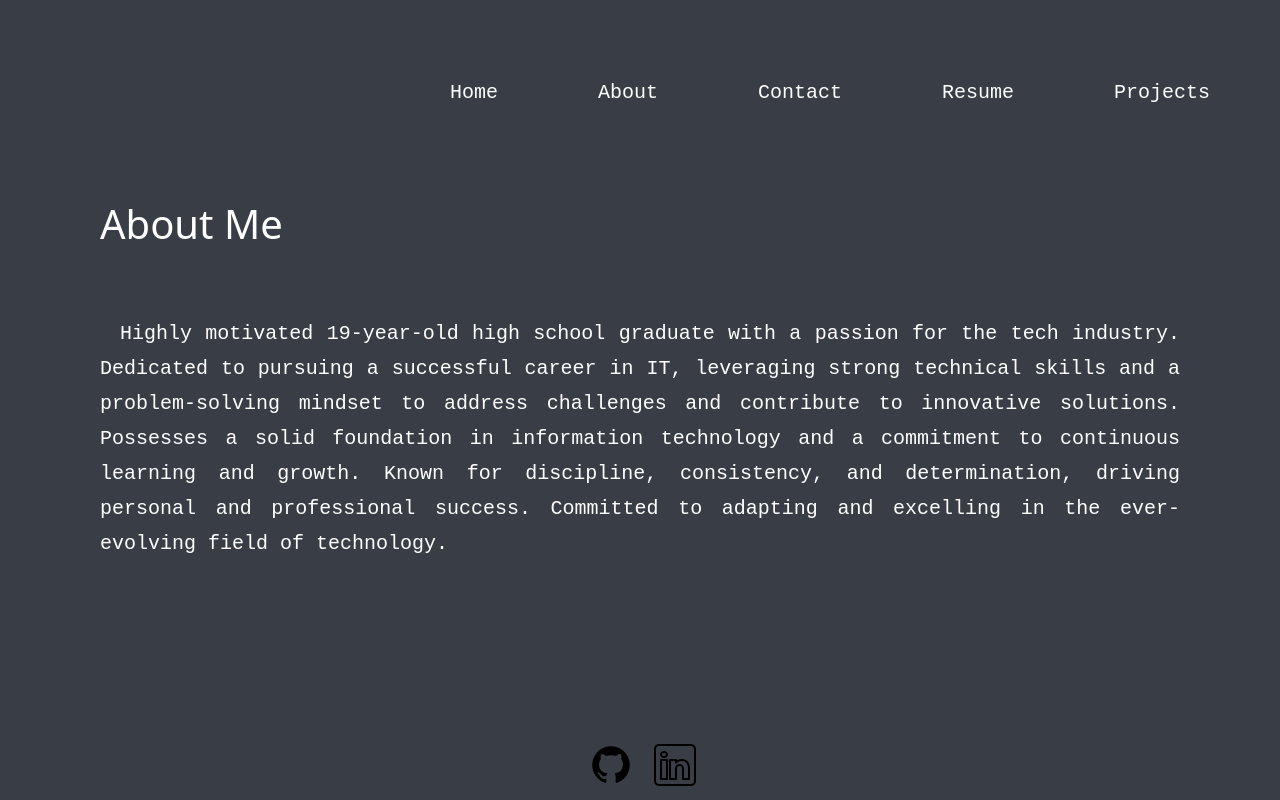
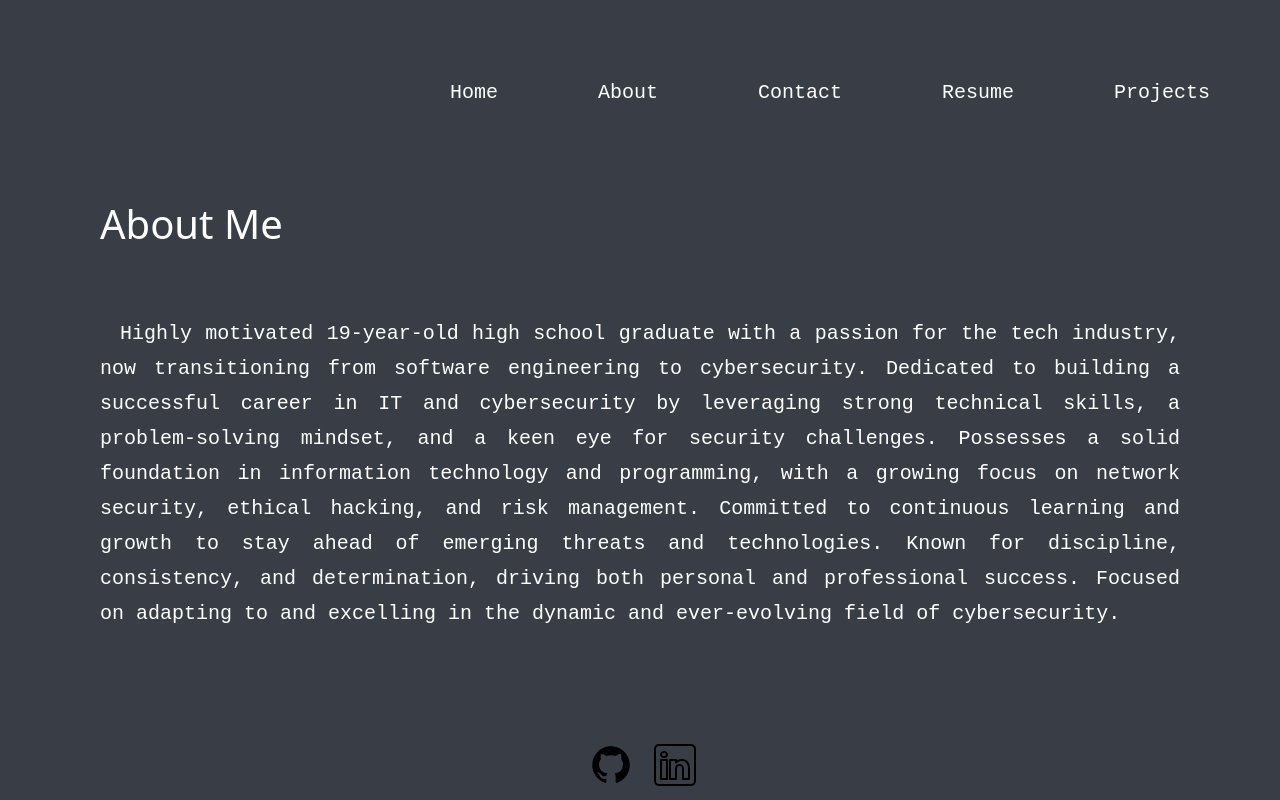
Before and after one commit to JacobK05/Portfolio, a React (Vite) app: page /about in a window 1280 px wide. Built offline with nearby package versions, Linux system fonts and the light colour scheme.

Commit message:
changed about me pragraph

```diff
--- a/src/pages/about.jsx
+++ b/src/pages/about.jsx
@@ -4,7 +4,7 @@ export default function about() {
  return(
    <div className="about-me">
    <h1 className="about-h1"> About Me </h1>
-   <p className="about-p">Highly motivated 19-year-old high school graduate with a passion for the tech industry. Dedicated to pursuing a successful career in IT, leveraging strong technical skills and a problem-solving mindset to address challenges and contribute to innovative solutions. Possesses a solid foundation in information technology and a commitment to continuous learning and growth. Known for discipline, consistency, and determination, driving personal and professional success. Committed to adapting and excelling in the ever-evolving field of technology.</p>
+   <p className="about-p">Highly motivated 19-year-old high school graduate with a passion for the tech industry, now transitioning from software engineering to cybersecurity. Dedicated to building a successful career in IT and cybersecurity by leveraging strong technical skills, a problem-solving mindset, and a keen eye for security challenges. Possesses a solid foundation in information technology and programming, with a growing focus on network security, ethical hacking, and risk management. Committed to continuous learning and growth to stay ahead of emerging threats and technologies. Known for discipline, consistency, and determination, driving both personal and professional success. Focused on adapting to and excelling in the dynamic and ever-evolving field of cybersecurity.</p>
 </div>
  )
 }
```
